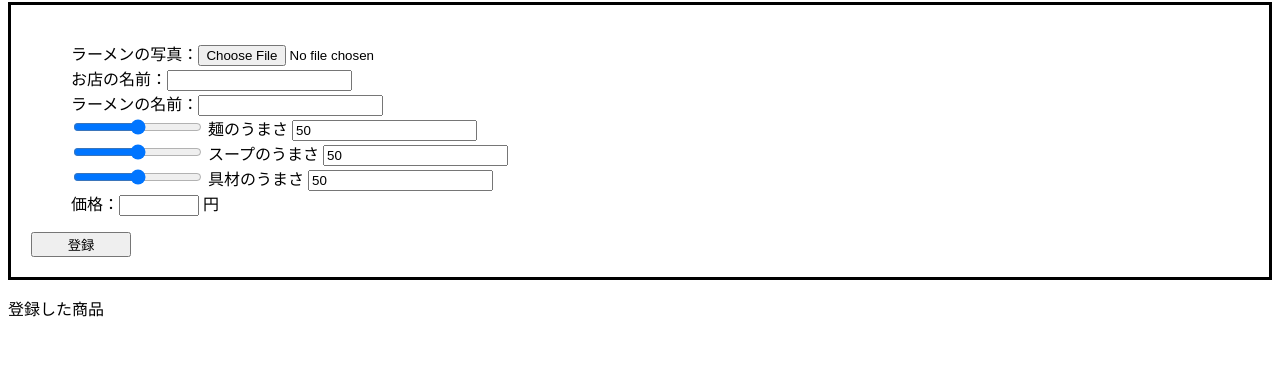
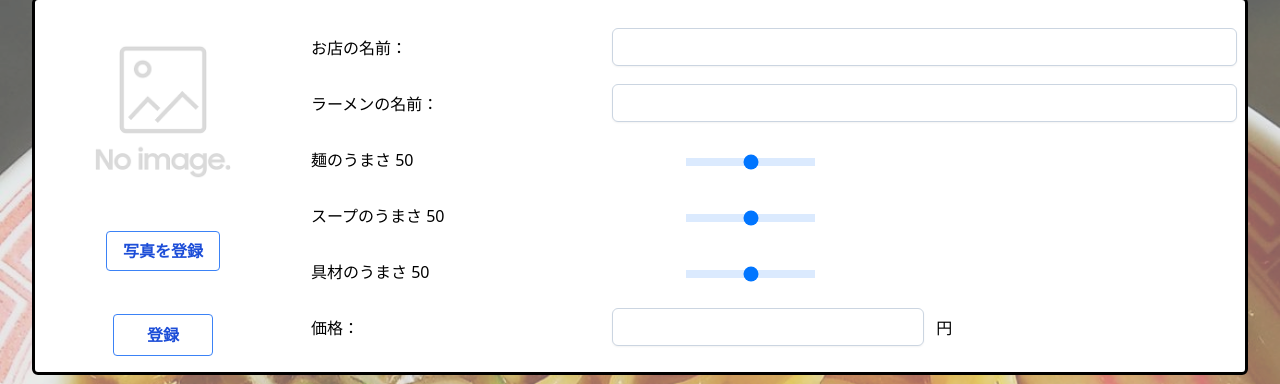
Before and after one commit to Hirata-Kodai/Hikaku, a plain HTML site: page src/index.html in a window 1280 px wide. Shown: the part 87-471 px from the top of the page. Drawn offline with nearby package versions, Linux system fonts and the light colour scheme.

Commit message:
tailwindcss反映（途中まで）

```diff
--- a/dist/stylesheet.css
+++ b/dist/stylesheet.css
@@ -13,14 +13,14 @@ li {
 .submit-area {
 	display: flow-root;
 	border: solid;
-	padding: 20px;
-	margin: 20p;
+	/* padding: 20px;
+	margin: 20p; */
 }
 
-.submitted_img {
+/* .submitted_img {
 	float: left;
 	height: 100px;
-}
+} */
 
 .submit-area-img {
 	float: left;
@@ -43,3 +43,5 @@ li {
 	text-align: center;
 	width: 100px;
 }
+
+.
--- a/src/index.html
+++ b/src/index.html
@@ -4,57 +4,115 @@
     <meta charset="UTF-8" />
     <title>Hikaku（らーめん）</title>
     <link rel="stylesheet" href="../dist/stylesheet.css">
-    <!-- <link rel="stylesheet" href="../dist/output.css"> -->
+    <link rel="stylesheet" href="../dist/output.css">
   </head>
   <body>
+    <div class="bg-cover bg-ramen-photo min-h-screen bg-center">
+      <div class="backdrop-opacity-10 backdrop-invert bg-white/30 min-h-screen">
         <div class="app-title">
-      <h1>Hikaku（らーめん）</h1>
+          <h1 class="py-3 block xl:inline text-4xl tracking-tight font-extrabold text-gray-900 sm:text-5xl md:text-6xl">
+            Hikaku（らーめん）
+          </h1>
         </div>
-    <div class="submit-area">
-      <div class="submit-area-img" >
-        <img id="uploaded-image" class="submitted_img"><br>
+        <div class="submit-area mx-8 my-6 flex font-sans rounded-md bg-white relative">
+          <div class="flex-none w-64 relative">
+            <div class="h-3/5">
+              <img id="uploaded-image" src="../images/no-photo.png" class="p-6 inset-0 w-full h-full object-cover"><br>
             </div>
-      <div class="submit-area-compared_things" >
+            <div class="h-1/5 text-center">
+              <div class="mt-4">
+                <label class="bg-transparent hover:bg-blue-500 text-blue-700 font-semibold hover:text-white py-2 px-4 border border-blue-500 hover:border-transparent rounded">
+                  写真を登録
+                  <input class="hidden img-upload" type="file" name="img-upload-name" accept="image/jpeg, image/png" data-image-tag-id="#uploaded-image"/>
+                </label>
+              </div>
+            </div>
+            <div class="h-1/5 text-center">
+              <input id="submit-button" class="submit-button bg-transparent hover:bg-blue-500 text-blue-700 font-semibold hover:text-white py-2 px-4 border border-blue-500 hover:border-transparent rounded" type="button" name="submit" value="登録" />
+            </div>
+          </div>
+          <div class="submit-area-compared_things flex-auto p-2" >
             <ul class='detail-things'>
-          <li class="img-upload-frame"></li>
-            ラーメンの写真：<input type="file" name="img-upload-name" class="img-upload" accept="image/jpeg, image/png" data-image-tag-id="#uploaded-image">
-          </li>
               <li class="noodle-shop-name-frame"></li>
-            お店の名前：<input type="text" id="noodle_shop_name" name="noodle_shop_name">
+                <div class="flex my-3">
+                  <div class="w-1/3 mt-1 px-3 py-2">
+                    お店の名前：
+                  </div>
+                  <div class="w-2/3">
+                    <input type="text" id="noodle_shop_name" name="noodle_shop_name" class="mt-1 px-3 py-2 bg-white border shadow-sm border-slate-300 placeholder-slate-400 focus:outline-none focus:border-sky-500 focus:ring-sky-500 block w-full rounded-md sm:text-sm focus:ring-1">
+                  </div>
+                </div>
               </li>
               <li class="noodle-name-frame"></li>
-            ラーメンの名前：<input type="text" id="noodle_name" name="noodle_name">
+                <div class="flex my-3">
+                  <div class="w-1/3 mt-1 px-3 py-2">
+                    ラーメンの名前：
+                  </div>
+                  <div class="w-2/3">
+                    <input type="text" id="noodle_name" name="noodle_name" class="mt-1 px-3 py-2 bg-white border shadow-sm border-slate-300 placeholder-slate-400 focus:outline-none focus:border-sky-500 focus:ring-sky-500 block w-full rounded-md sm:text-sm focus:ring-1">
+                  </div>
+                </div>
               </li>
               <li class="compared_thing_range">
-            <input type="range" id="noodle" name="noodle" class="range-class"
-         min="0" max="100" value="50">
+                <div class="flex my-3">
+                  <div class="w-2/5 mt-1 px-3 py-2">
                     <label for="noodle">麺のうまさ</label>
                     <input type="text" id="noodle_num" name="noodle_num" value=50 class="view-range-value-class">
+                  </div>
+                  <div class="w-3/5 mt-1 px-3 py-2">
+                    <input type="range" id="noodle" name="noodle" class="range-class h-2 bg-blue-100 appearance-none"
+            min="0" max="100" value="50">
+                  </div>
+                </div>
               </li>
               <li class="compared_thing_range">
-             <input type="range" id="soup-koku" name="soup-koku" class="range-class"
-         min="0" max="100" value="50">
+                <div class="flex my-3">
+                  <div class="w-2/5 mt-1 px-3 py-2">
                     <label for="soup-koku">スープのうまさ</label>
                     <input type="text" id="noodle_num" name="noodle_num" value=50 class="view-range-value-class">
+                  </div>
+                  <div class="w-3/5 mt-1 px-3 py-2">
+                    <input type="range" id="soup-koku" name="soup-koku" class="range-class h-2 bg-blue-100 appearance-none"
+                min="0" max="100" value="50">
+                  </div>
+                </div>
               </li>
               <li class="compared_thing_range">
-            <input type="range" id="ingredients" name="ingredients" class="range-class"
-         min="0" max="100" value="50">
+                <div class="flex my-3">
+                  <div class="w-2/5 mt-1 px-3 py-2">
                     <label for="ingredients">具材のうまさ</label>
                     <input type="text" id="ingredients_num" name="ingredients_num" value=50 class="view-range-value-class">
+                  </div>
+                  <div class="w-3/5 mt-1 px-3 py-2">
+                    <input type="range" id="ingredients" name="ingredients" class="range-class h-2 bg-blue-100 appearance-none"
+            min="0" max="100" value="50">
+                  </div>
+                </div>
               </li>
               <li class="compared_thing_text">
-            価格：<input type="number" id="price" name="price" min="0" max="10000">
+                <div class="flex my-3">
+                  <div class="w-1/3 mt-1 px-3 py-2">
+                    価格：
+                  </div>
+                  <div class="w-1/3">
+                    <input type="number" id="price" name="price" min="0" max="10000" class="mt-1 px-3 py-2 bg-white border shadow-sm border-slate-300 placeholder-slate-400 focus:outline-none focus:border-sky-500 focus:ring-sky-500 block w-full rounded-md sm:text-sm focus:ring-1">
+                  </div>
+                  <div class="w-1/3 mt-1 px-3 py-2">
                     <label for="price">円</label>
+                  </div>
+                </div>
               </li>
             </ul>
-        <input id="submit-button" class="submit-button" type="button" name="submit" value="登録" />
           </div>
         </div>
         <div class="display-area" >
-      <p>登録した商品</p>
+          <h2 class="py-3 block xl:inline text-4xl tracking-tight font-extrabold text-gray-900 sm:text-5xl md:text-5xl">
+            登録した商品
+          </h2>
           <ul id="element-list" class="element-list" >
           </ul>
+        </div>
+      </div>
     </div>
     <script src="https://code.jquery.com/jquery.min.js"></script>
     <script src="index.js"></script>
--- a/tailwind.config.js
+++ b/tailwind.config.js
@@ -1,7 +1,9 @@
 module.exports = {
   content: ["./src/**/*.{html,js}"],
   theme: {
-    extend: {},
+    extend: {backgroundImage: theme => ({
+          'ramen-photo': "url('../images/background.jpg')",
+        })},
   },
   plugins: [],
 }
```
Also changed, not shown: README.md, dist/output.css, images/background.jpg (added), images/no-photo.png (added), src/index.js (line endings or trailing spaces). Lines whose indentation alone changed are shown as unchanged.
